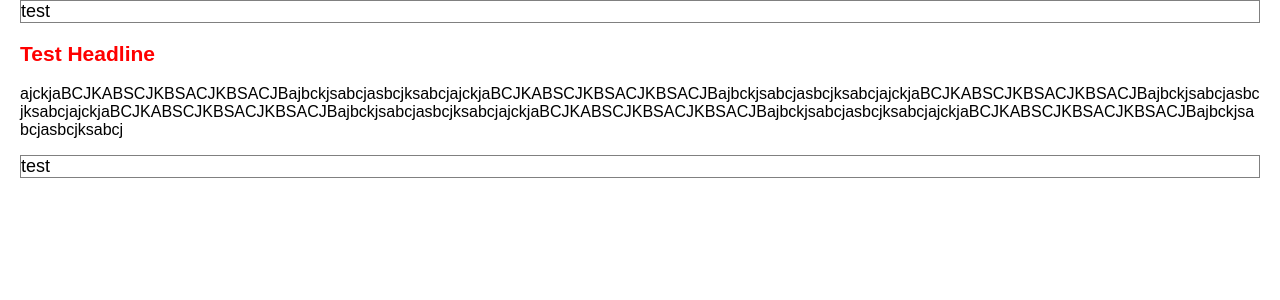
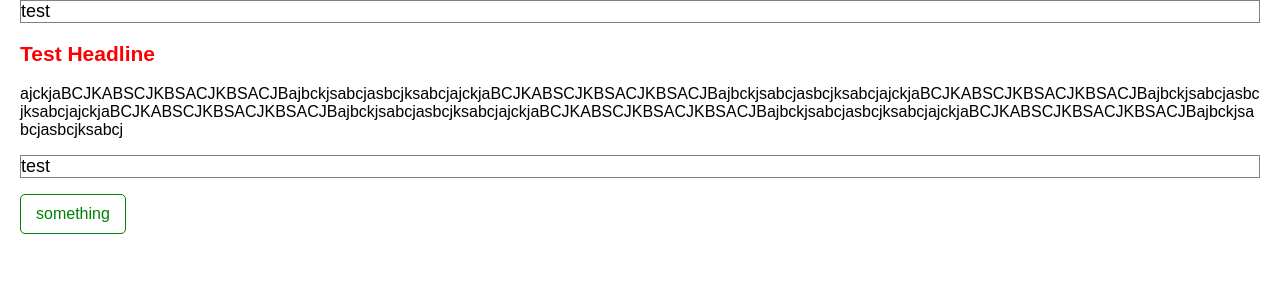
Before and after one commit to CasparVelsen/hofladen-loburg, a React (Create React App) app: page / in a window 1280 px wide. Shown: the top 300 px of the page. Built offline with nearby package versions, Linux system fonts and the light colour scheme.

Commit message:
Create Button  component

```diff
--- a/src/App.js
+++ b/src/App.js
@@ -1,6 +1,7 @@
 import Title from "./modules/Title";
 import Paragraph from "./modules/Paragraph";
 import styled from "styled-components";
+import Button from "./modules/Button";
 
 function App() {
   return (
@@ -14,6 +15,7 @@ function App() {
         weight={"lighter"}
       />
       <Test>test</Test>
+      <Button text={"something"} secondary />
     </main>
   );
 }
--- /dev/null
+++ b/src/modules/Button.js
@@ -0,0 +1,20 @@
+import styled from "styled-components";
+
+export default function Button({ text, secondary, weight }) {
+  return (
+    <Style secondary={secondary} weight={weight}>
+      {text}
+    </Style>
+  );
+}
+
+const Style = styled.button`
+  font-weight: ${(props) => props.weight || "normal"};
+  font-size: 16px;
+  border: 1px solid ${(props) => (props.secondary ? "green" : "red")};
+  color: ${(props) => (props.secondary ? "green" : "red")};
+  background-color: white;
+  border-radius: 5px;
+  padding: 10px 15px;
+  margin: 1rem 0;
+`;
```
